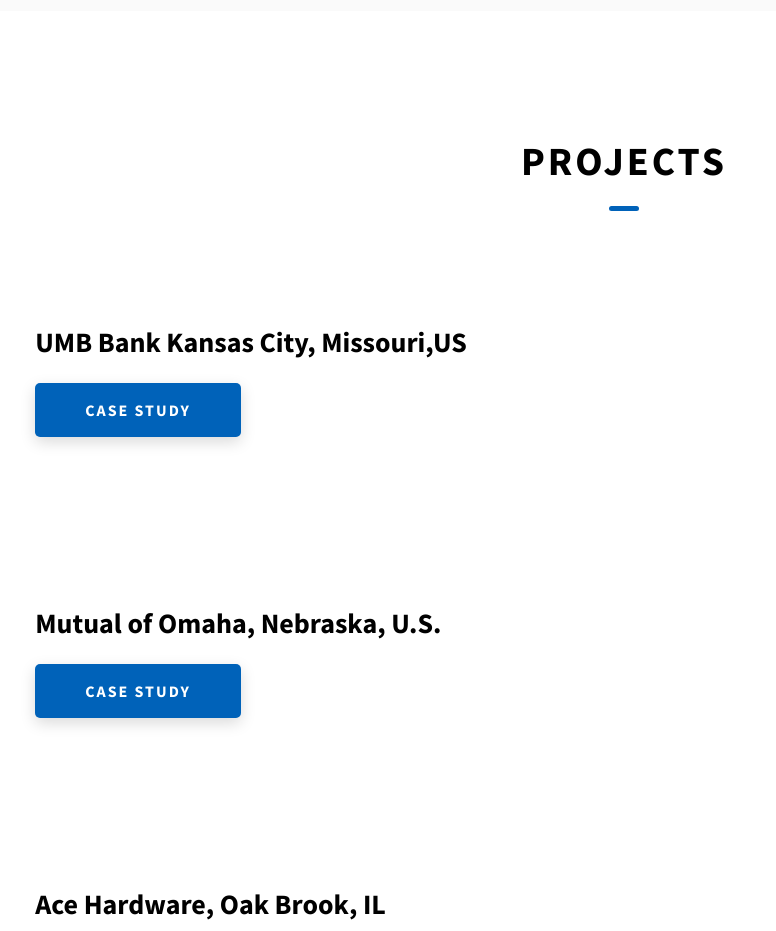
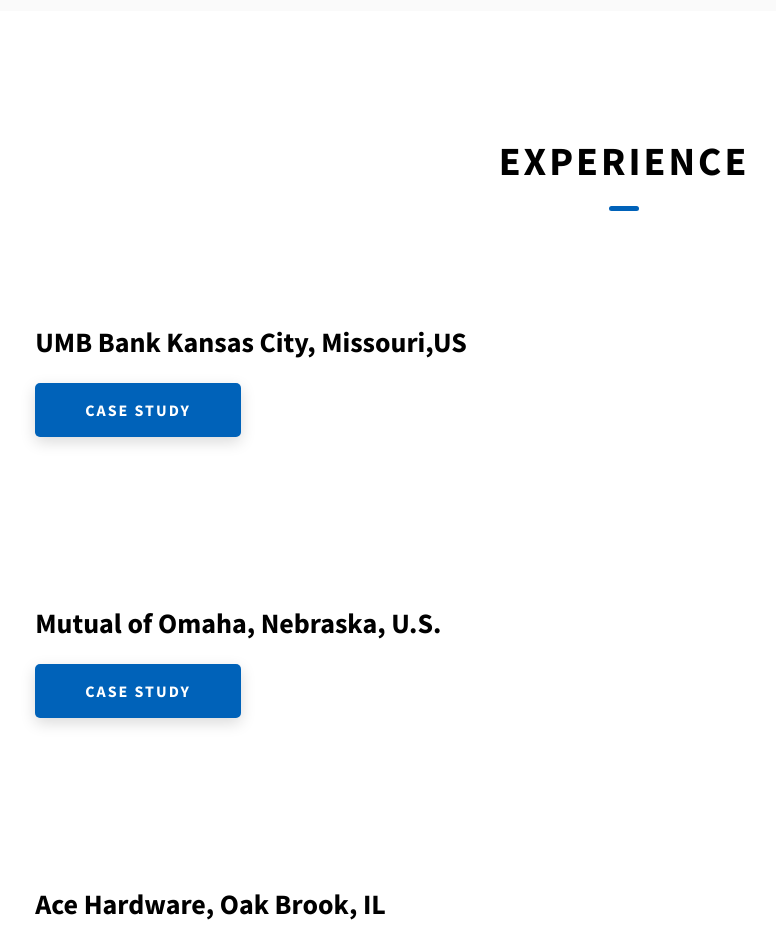
Before and after one commit to niharreddy311/Portfolio, a website: page index.html in a window 1280 px wide. Shown: the part 1600-2531 px from the top of the page, without its empty margins (16-792 px from the left). Drawn offline with Linux system fonts and the light colour scheme.

Commit message:
Update index.html

```diff
--- a/index.html
+++ b/index.html
@@ -154,7 +154,7 @@
     <section id="projects" class="projects sec-pad">
       <div class="main-container">
         <h2 class="heading heading-sec heading-sec__mb-bg">
-          <span class="heading-sec__main">Projects</span>
+          <span class="heading-sec__main">Experience</span>
         </h2>
 
         <div class="projects__content">
```
